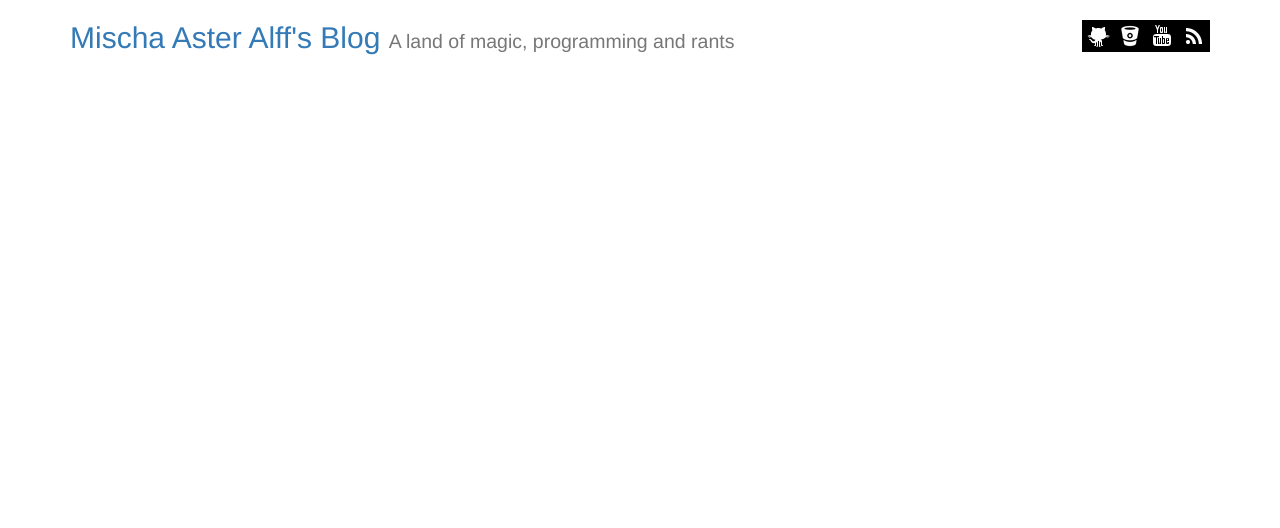
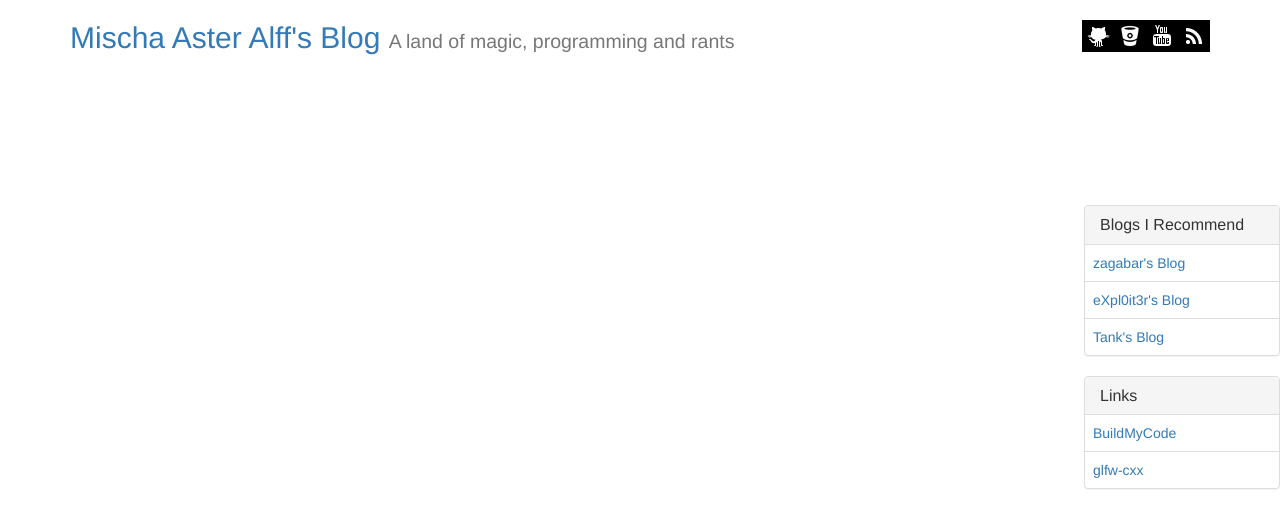
Before and after one commit to GenuineAster/destrock.com, a Flask app: page / in a window 1280 px wide. Shown: the top 528 px of the page. Run offline with Flask 2, Linux system fonts and the light colour scheme; data that the repository does not hold is empty; parts of the project's set-up code (start-up, migrations or seed data) failed here and were passed over; some libraries are stand-ins or nearby versions.

Commit message:
Added recommended blogs and links

```diff
--- a/blog/static/css/main.css
+++ b/blog/static/css/main.css
@@ -1,3 +1,11 @@
 #social-grid {
 	padding-top: 15%;
 }
+
+.right {
+	position:fixed;
+	right:0;
+	top:30%;
+	width:14em;
+	margin-top:-2.5em;
+}
--- a/blog/templates/base.html
+++ b/blog/templates/base.html
@@ -51,6 +51,32 @@
       </div>
     </div>
 
+    <div class="right">
+      <div class="panel panel-default">
+        <div class="panel-heading">
+          <h3 class="panel-title">Blogs I Recommend</h3>
+        </div>
+        <table class="table">
+          <tbody>
+            <tr><td><a href="http://blog.therocode.net/">zagabar's Blog</a>
+            <tr><td><a href="http://dev.my-gate.net/">eXpl0it3r's Blog</a>
+            <tr><td><a href="http://stefan.boxbox.org">Tank's Blog</a>
+          </tbody>
+        </table>
+      </div>
+      <div class="panel panel-default">
+        <div class="panel-heading">
+          <h3 class="panel-title">Links</h3>
+        </div>
+        <table class="table">
+          <tbody>
+            <tr><td><a href="http://buildmycode.com">BuildMyCode</a>
+            <tr><td><a href="http://glfw-cxx.destrock.com">glfw-cxx</a>
+          </tbody>
+        </table>
+      </div>
+    </div>
+
     {% block js_footer %}{% endblock %}
   </body>
 </html>
```
